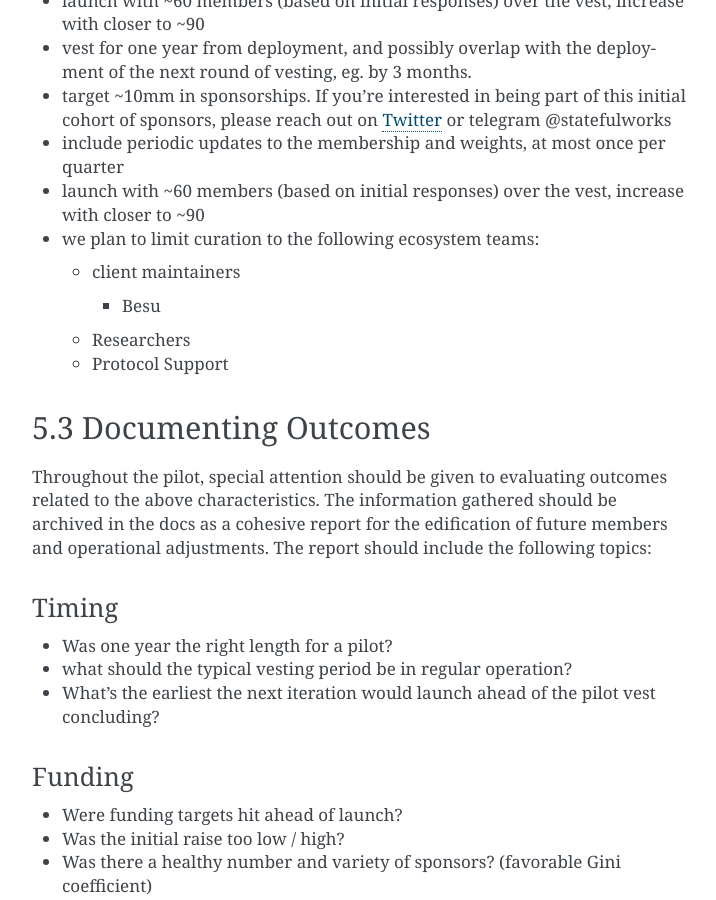
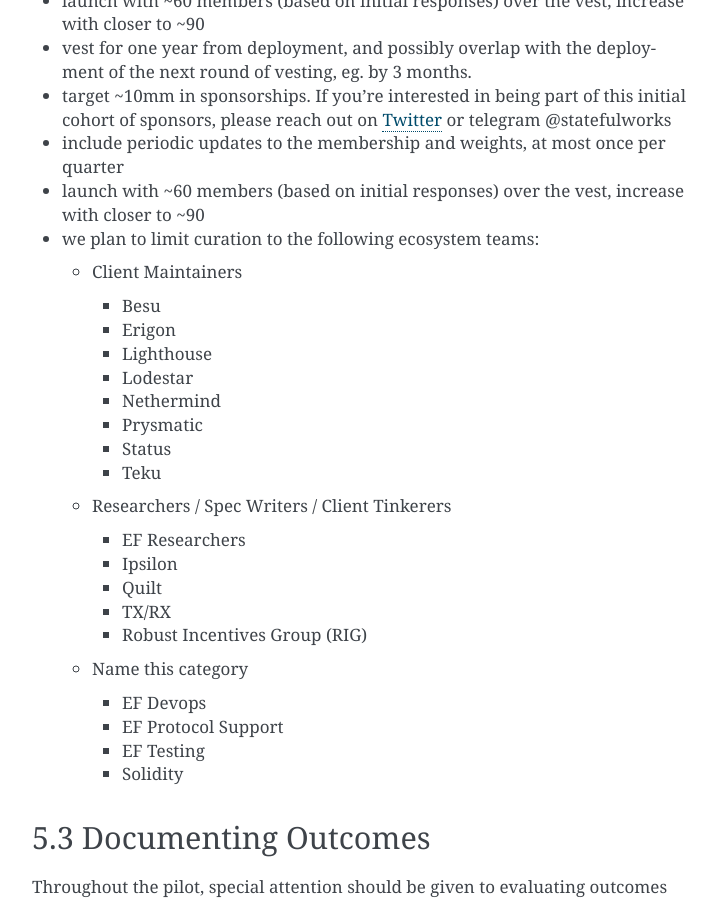
Before and after one commit to protocolguild/documentation, a Sphinx documentation site: the page built from docs/5-initial-pilot.md, in a window 1280 px wide and 900 px high, scrolled down 714 px. Shown: the whole window, without its empty margins (388-1104 px from the left). Built offline with Sphinx 7.4.7, drawn with Linux system fonts in a browser that asks for light colours.

Commit message:
Update 5-initial-pilot.md

```diff
--- a/docs/5-initial-pilot.md
+++ b/docs/5-initial-pilot.md
@@ -22,10 +22,26 @@
 - include periodic updates to the membership and weights, at most once per quarter
 - launch with ~60 members (based on initial responses) over the vest, increase with closer to ~90
 - we plan to limit curation to the following ecosystem teams:
-  - client maintainers
+  - Client Maintainers
     - Besu
-  - Researchers
-  - Protocol Support
+    - Erigon
+    - Lighthouse
+    - Lodestar
+    - Nethermind
+    - Prysmatic
+    - Status
+    - Teku
+  - Researchers / Spec Writers / Client Tinkerers
+    - EF Researchers
+    - Ipsilon
+    - Quilt
+    - TX/RX
+    - Robust Incentives Group (RIG)
+  - Name this category
+    - EF Devops
+    - EF Protocol Support
+    - EF Testing
+    - Solidity
 
 ### 5.3 Documenting Outcomes
 
```
